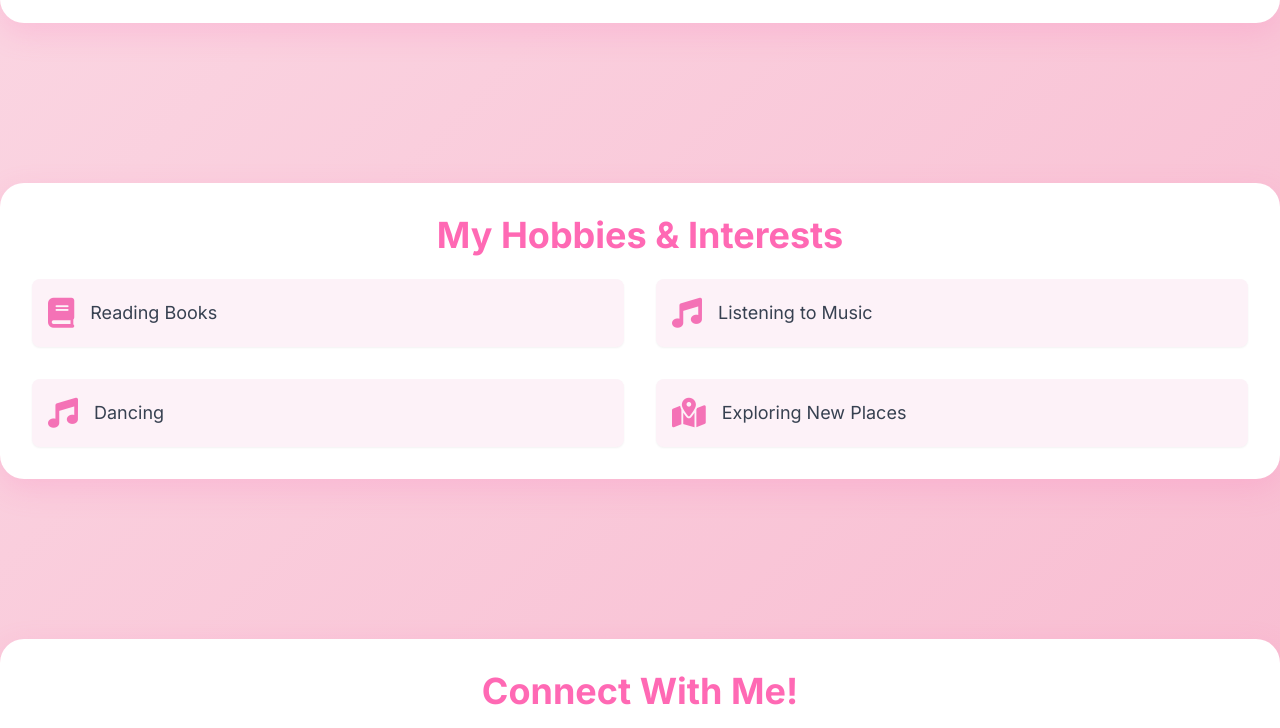
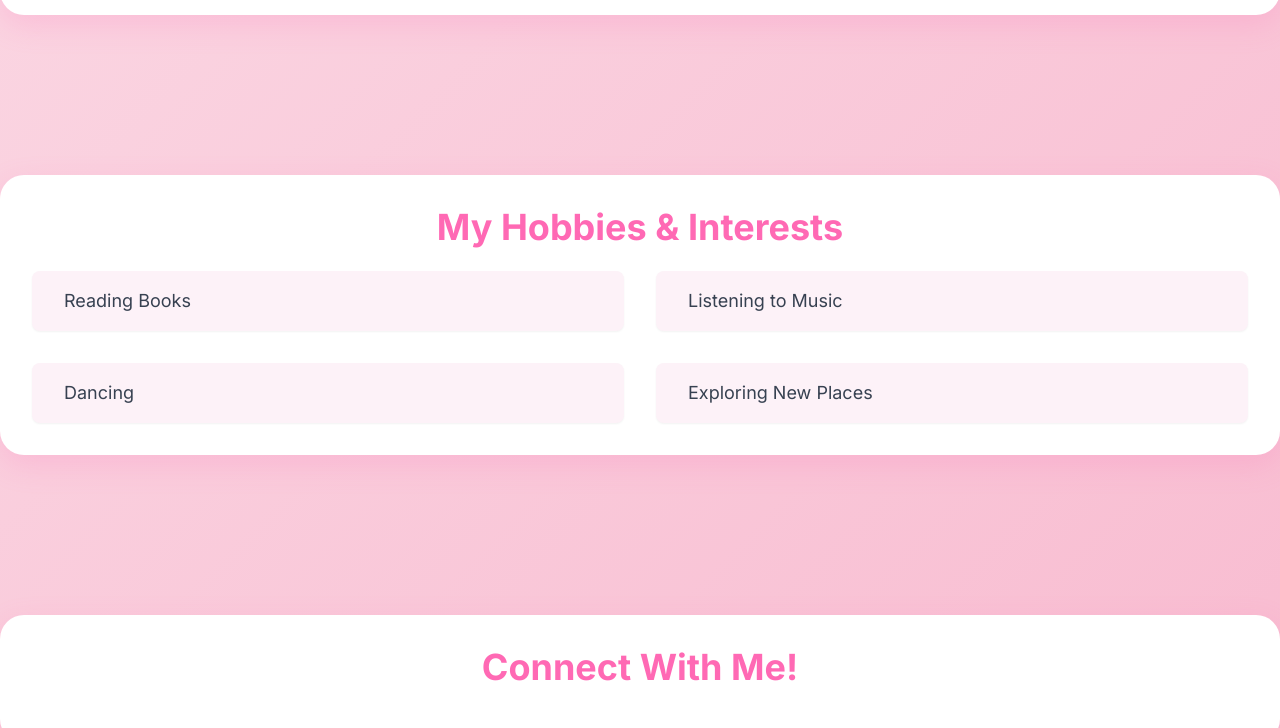
Before and after one commit to siddhi472006/portfolio, a plain HTML site: page index.html in a window 1280 px wide. Shown: the part 1330-2058 px from the top of the page. Drawn offline with nearby package versions, Linux system fonts and the light colour scheme.

Commit message:
Update index.html

```diff
--- a/index.html
+++ b/index.html
@@ -9,7 +9,7 @@
     <!-- Google Fonts - Inter -->
     <link href="https://fonts.googleapis.com/css2?family=Inter:wght@300;400;600;700&display=swap" rel="stylesheet">
     <!-- Font Awesome for icons -->
-    <link rel="stylesheet" href="https://cdnjs.cloudflare.com/ajax/libs/font-awesome/6.0.0-beta3/css/all.min.css">
+
     <style>
         body {
             font-family: 'Inter', sans-serif;
```
